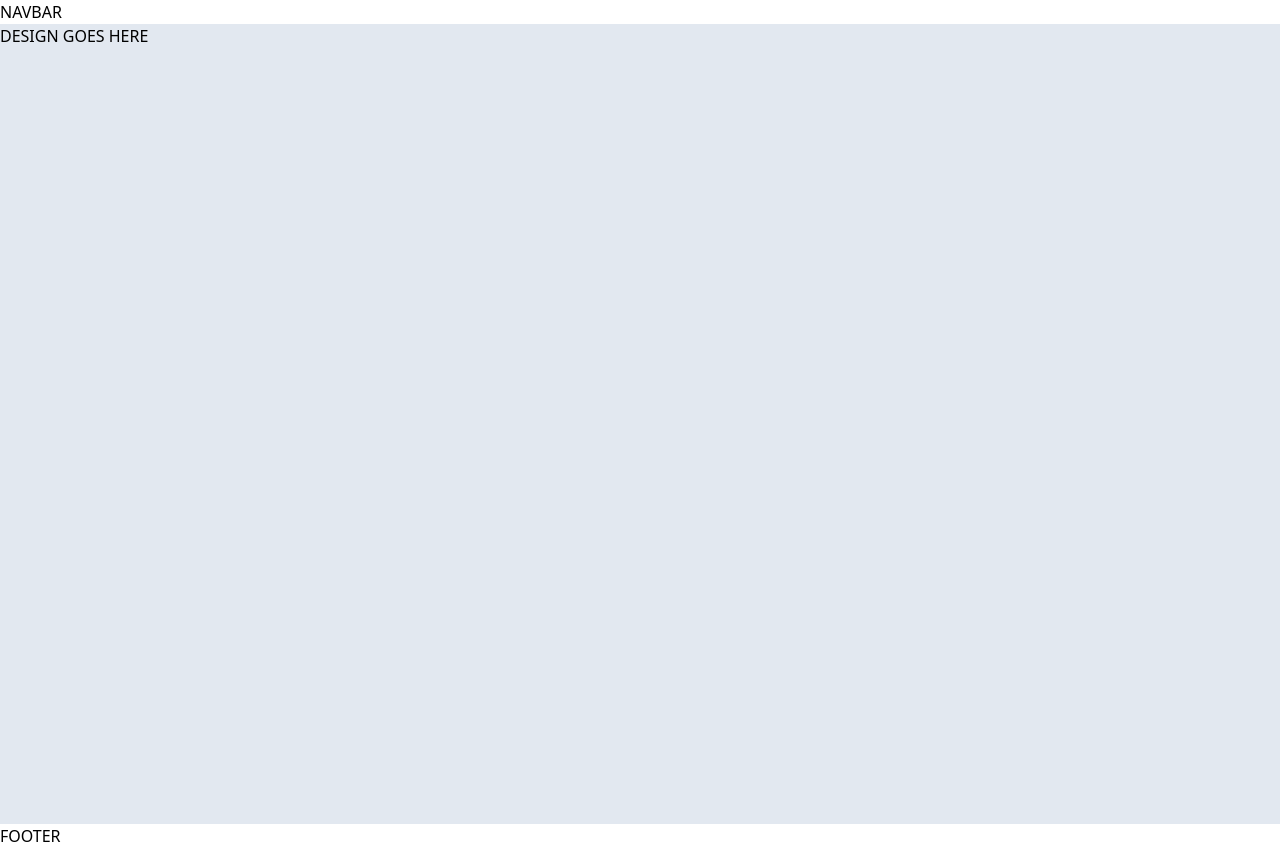
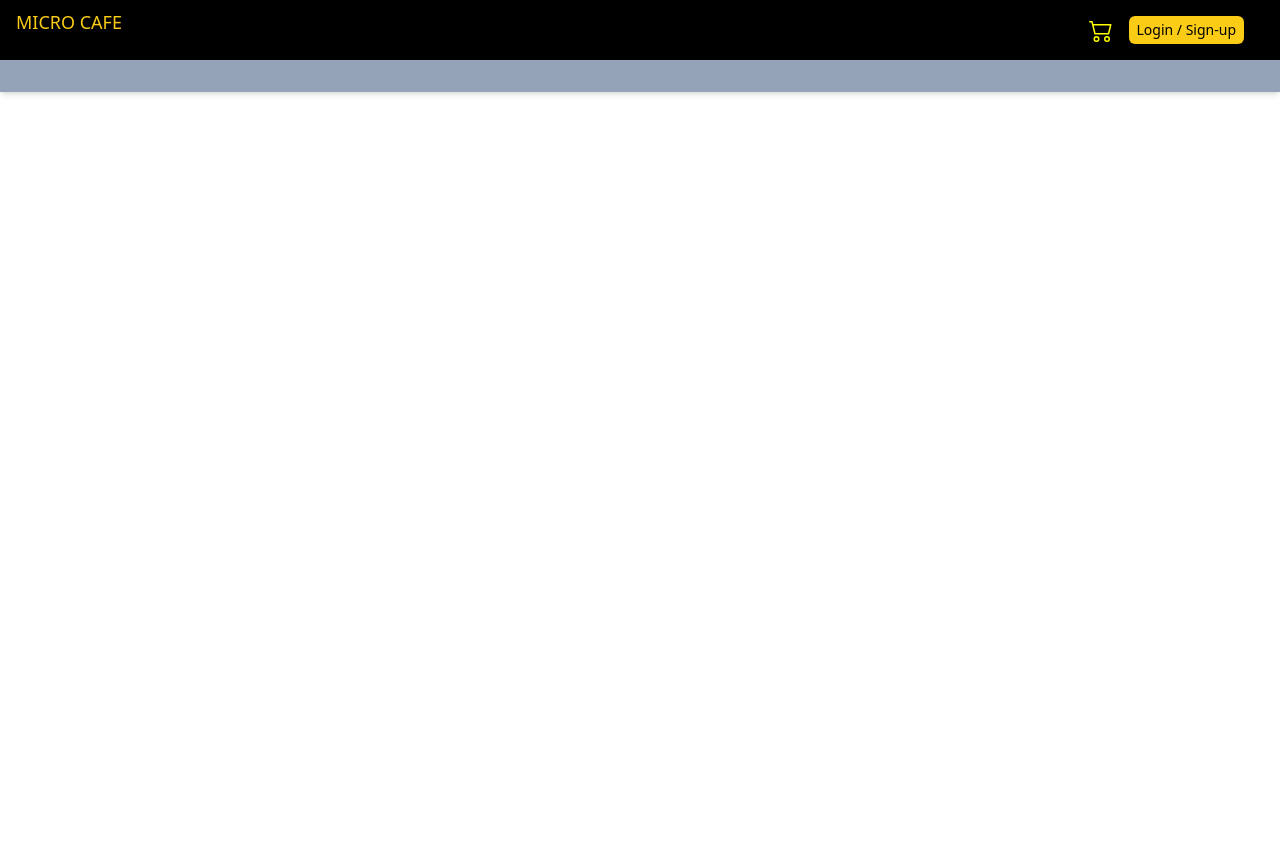
Before and after one commit to Samarth1302/Cafe_Management, a Next.js app: page / in a window 1280 px wide. After the commit the page ends 800 px from the top, so only its background shows below. Built offline with nearby package versions, Linux system fonts and the light colour scheme.

Commit message:
login/signup

```diff
--- a/package.json
+++ b/package.json
@@ -12,6 +12,7 @@
     "next": "14.0.0",
     "react": "^18",
     "react-dom": "^18",
+    "react-icons": "^4.11.0",
     "react-toastify": "^9.1.3",
     "react-top-loading-bar": "^2.3.1"
   },
--- a/src/components/Footer.js
+++ b/src/components/Footer.js
@@ -1,11 +1,24 @@
-import React, { useState } from "react";
+import React, { useState, useEffect } from "react";
 import Link from "next/link";
+import { useRouter } from "next/router";
 
 const Footer = () => {
+  const router = useRouter();
+  const [foot, setFoot] = useState(true);
+
+  useEffect(() => {
+    let nonFoot = ["/login", "/signup"];
+    if (nonFoot.includes(router.pathname)) {
+      setFoot(false);
+    }
+  }, []);
+
   return (
-    <div>
-      <h1>FOOTER</h1>
-    </div>
+    <>
+      {foot && (
+        <div className="flex flex-col md:flex-row md:justify-start justify-center items-center py-2 shadow-md sticky top-0 z-10 pb-6 bg-slate-400"></div>
+      )}
+    </>
   );
 };
 
--- a/src/components/Navbar.js
+++ b/src/components/Navbar.js
@@ -1,11 +1,159 @@
-import React, { useState } from "react";
+import React, { useState, useEffect, useRef } from "react";
 import Link from "next/link";
+import { BsCart2 } from "react-icons/bs";
+import {
+  AiOutlineCloseCircle,
+  AiOutlinePlusCircle,
+  AiOutlineMinusCircle,
+} from "react-icons/ai";
+import { MdAccountCircle } from "react-icons/md";
+import { useRouter } from "next/router";
 
-const Navbar = () => {
+const Navbar = (
+  user,
+  cart,
+  addtoCart,
+  removefromCart,
+  clearCart,
+  total,
+  logout
+) => {
+  useEffect(() => {
+    Object.keys(cart).length !== 0 && setSidebar(true);
+    let nonSide = ["/"];
+    if (nonSide.includes(router.pathname)) {
+      setSidebar(false);
+    }
+  }, []);
+  const [sidebar, setSidebar] = useState(false);
+  const router = useRouter();
+  const toggleCart = () => {
+    setSidebar(!sidebar);
+  };
+  const ref = useRef();
+
+  const iconStyle = {
+    color: "yellow",
+  };
+
   return (
-    <div>
-      <h1>NAVBAR</h1>
-    </div>
+    <>
+      <div
+        className={`flex flex-col md:flex-row md:justify-start justify-center items-center py-2 shadow-md sticky top-0 z-10 pb-6 bg-black ${
+          !sidebar && "overflow-hidden"
+        }`}
+      >
+        <div className="logo mx-2 mr-auto md:mx-2">
+          <Link href={"/"}></Link>
+        </div>
+        <div className="nav text-yellow-400 text-lg">MICRO CAFE</div>
+        <div className="cart items-center cursor-pointer absolute right-0 top-4 mx-5 flex">
+          <BsCart2
+            onClick={toggleCart}
+            className=" text-xl md:text-2xl"
+            style={iconStyle}
+          />
+          {user.value && (
+            <Link href={"/orders"}>
+              <MdAccountCircle
+                className="text-xl mx-4 md:text-2xl"
+                style={iconStyle}
+              />
+            </Link>
+          )}
+          {!user.value && (
+            <Link href={"/login"}>
+              <button className="bg-yellow-400 px-2 py-1 rounded-md text-sm text-black mx-4">
+                Login / Sign-up
+              </button>
+            </Link>
+          )}{" "}
+        </div>
+        <div
+          ref={ref}
+          className={`w-60 h-[100vh] sidecart top-0 overflow-y-scroll absolute bg-yellow-100 px-8 py-10 text-base transition-all ${
+            sidebar ? "right-0" : "-right-96"
+          } `}
+        >
+          <h2 className="font-bold text-xl text-center">Food Cart</h2>
+          <span
+            onClick={toggleCart}
+            className="absolute top-5 right-2 cursor-pointer text-2xl"
+          >
+            <AiOutlineCloseCircle style={{ color: "black" }} />
+          </span>
+          <ol className="list-decimal font-semibold ">
+            {Object.keys(cart).length == 0 && (
+              <div className="my-4 font-semibold">Your cart is empty</div>
+            )}
+            {Object.keys(cart).map((k) => {
+              return (
+                <li key={k}>
+                  <div className="item flex my-5 ">
+                    <div className="w-2/3 font-semibold mx-4">
+                      {cart[k].iName} ({cart[k].size}/{cart[k].type})
+                    </div>
+                    <div className="flex items-center font-semibold justify-center w-1/3 ">
+                      <AiOutlineMinusCircle
+                        onClick={() => {
+                          removefromCart(
+                            k,
+                            1,
+                            cart[k].price,
+                            cart[k].iName,
+                            cart[k].size,
+                            cart[k].type
+                          );
+                        }}
+                        className="cursor-pointer"
+                      />
+                      <span className="mx-2 text-sm">{cart[k].qty}</span>
+                      <AiOutlinePlusCircle
+                        onClick={() => {
+                          addtoCart(
+                            k,
+                            1,
+                            cart[k].price,
+                            cart[k].iName,
+                            cart[k].size,
+                            cart[k].type
+                          );
+                        }}
+                        className="cursor-pointer"
+                      />
+                    </div>
+                  </div>
+                </li>
+              );
+            })}
+          </ol>
+          <span className="total font-bold">SubTotal: ₹{total}</span>
+          <div className="flex my-4">
+            <Link href={"/checkout"} legacyBehavior>
+              <button
+                disabled={Object.keys(cart).length === 0 || !user.value}
+                className=" disabled:bg-yellow-200 flex mr-2  text-black bg-yellow-500 border-0 py-2 px-2 focus:outline-none hover:bg-yellow-600 rounded text-sm"
+              >
+                Checkout
+              </button>
+            </Link>
+            <button
+              disabled={Object.keys(cart).length === 0}
+              onClick={clearCart}
+              className="  disabled:bg-yellow-200 flex  bg-yellow-500 border-0 py-2 px-1
+              text-black focus:outline-none hover:bg-yellow-600 rounded text-sm"
+            >
+              Clear Cart
+            </button>
+          </div>
+          {!user.value && (
+            <span className="text-red-700 text-sm">
+              Please login to buy a product
+            </span>
+          )}
+        </div>
+      </div>
+    </>
   );
 };
 
--- a/src/pages/api/hello.js
+++ b/src/pages/api/hello.js
@@ -1,5 +1 @@
 // Next.js API route support: https://nextjs.org/docs/api-routes/introduction
-
-export default function handler(req, res) {
-  res.status(200).json({ name: 'John Doe' })
-}
--- a/src/pages/index.js
+++ b/src/pages/index.js
@@ -11,9 +11,7 @@ export default function Home() {
         <meta name="keywords" content="" />
         <link rel="icon" href="/favicon.ico" />
       </Head>
-      <div className=" bg-slate-200 min-h-screen">
-        <h1>DESIGN GOES HERE</h1>
-      </div>
+      <div className></div>
     </>
   );
 }
--- a/src/pages/login.js
+++ b/src/pages/login.js
@@ -88,7 +88,7 @@ const Login = () => {
           <div className="w-full bg-white rounded-lg shadow  md:mt-0 sm:max-w-md xl:p-0">
             <div className="p-6 space-y-4 md:space-y-6 sm:p-8">
               <h1 className="text-xl font-bold leading-tight tracking-tight text-gray-900 md:text-2xl ">
-                Sign in to your account
+                Login to your account
               </h1>
               <form
                 onSubmit={handleSubmit}
@@ -159,7 +159,7 @@ const Login = () => {
                   className="w-full text-white bg-blue-600 hover:bg-blue-700 focus:ring-4
                   focus:outline-none focus:ring-blue-200 font-medium rounded-lg text-sm px-5 py-2.5 text-center "
                 >
-                  Sign in
+                  Login
                 </button>
                 <p className="text-sm font-medium text-gray-800 ">
                   Don't have an account yet ?{" "}
--- a/src/pages/signup.js
+++ b/src/pages/signup.js
@@ -9,7 +9,6 @@ const Signup = () => {
   const [uname, setUname] = useState("");
   const [email, setEmail] = useState("");
   const [password, setPass] = useState("");
-  const [role, setRole] = useState("");
   const router = useRouter();
 
   useEffect(() => {}, []);
@@ -24,13 +23,10 @@ const Signup = () => {
     if (e.target.name == "password") {
       setPass(e.target.value);
     }
-    if (e.target.name == "role") {
-      setRole(e.target.value);
-    }
   };
   const handleSubmit = async (e) => {
     e.preventDefault();
-    const data = { uname, email, password, role };
+    const data = { uname, email, password };
     // const response = await fetch();
     // const result = await response.json();
     setEmail("");
@@ -138,24 +134,6 @@ const Signup = () => {
                     required=""
                   />
                 </div>
-                <div>
-                  <label
-                    htmlFor="role"
-                    className="block mb-2 text-sm font-medium text-gray-900 "
-                  >
-                    Role
-                  </label>
-                  <select
-                    onChange={handleChange}
-                    name="role"
-                    id="role"
-                    className="bg-gray-50 border border-gray-300 text-gray-900 sm:text-sm rounded-lg focus:ring-primary-600 focus:border-primary-600 block w-full p-2.5 "
-                  >
-                    <option value="customer">Customer</option>
-                    <option value="employee">Employee</option>
-                    <option value="admin">Admin</option>
-                  </select>
-                </div>
                 <div className="flex items-center justify-between">
                   <div className="flex items-start">
                     <div className="flex items-center h-5">
@@ -185,7 +163,7 @@ const Signup = () => {
                   Already a registered user ?{" "}
                   <Link href="/login" legacyBehavior>
                     <a className="font-semibold text-blue-700 text-primary-600 hover:underline ">
-                      Sign in
+                      Login
                     </a>
                   </Link>
                 </p>
```
Also changed, not shown: 1 other file (tests, documents, lock files or other folders).
